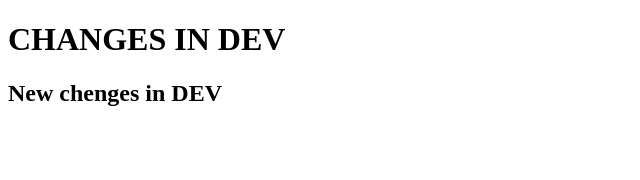
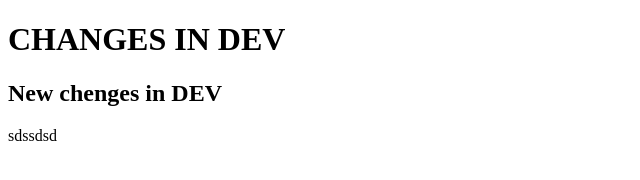
Before and after one commit to evgenymyltsev/git, a plain HTML site: page index.html in a window 1280 px wide. Shown: the full height of the page, 0-640 px from the left. Drawn offline with Linux system fonts and the light colour scheme.

Commit message:
some new chenges in dev

```diff
--- a/index.html
+++ b/index.html
@@ -7,5 +7,6 @@
 <body>
   <h1>CHANGES IN DEV</h1>
   <h2>New chenges in DEV</h2>
+  sdssdsd
 </body>
 </html>
```
